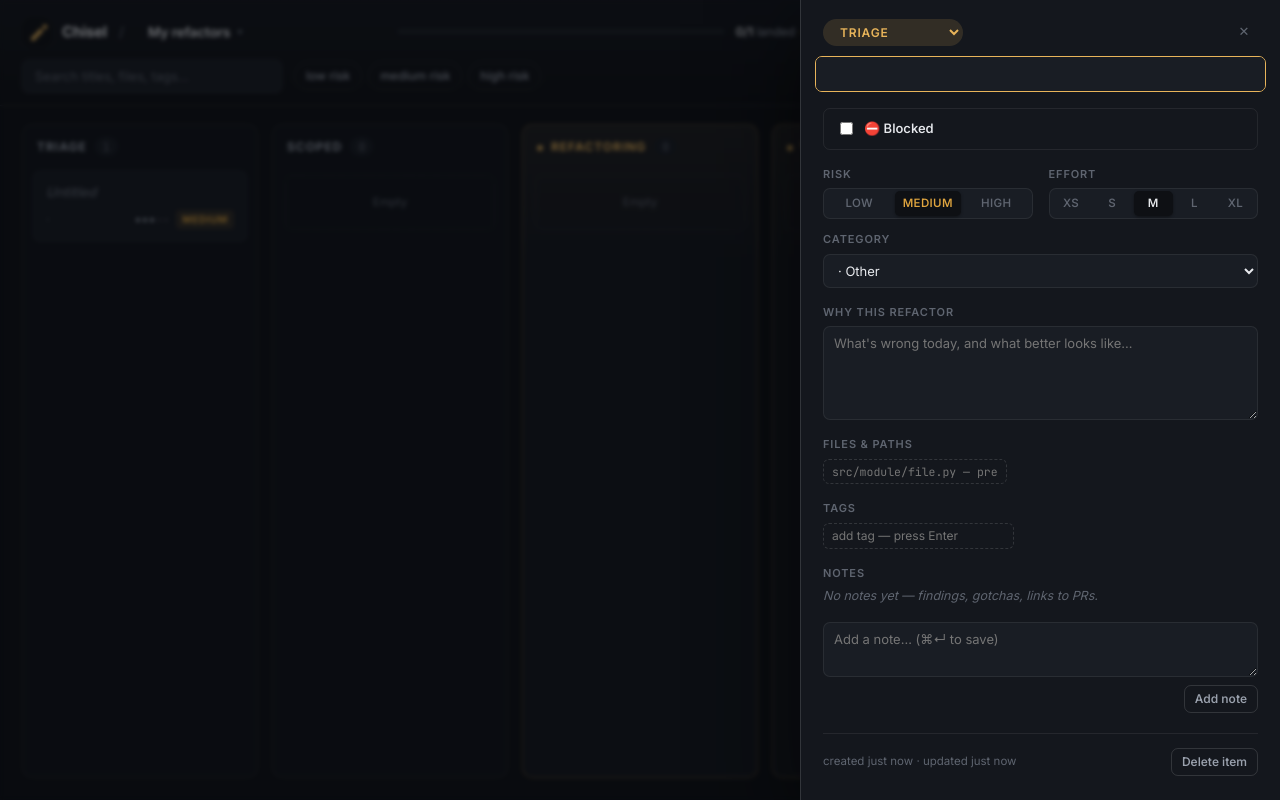
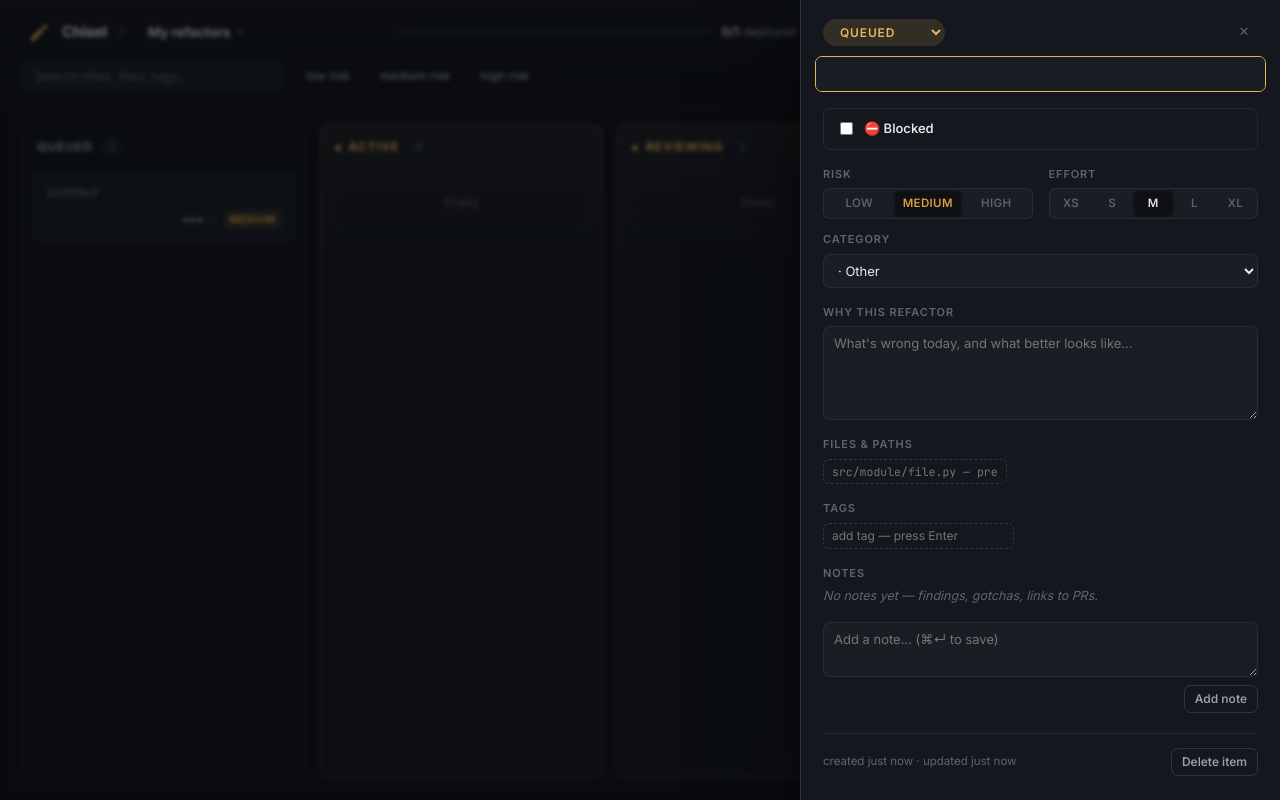
Before and after one commit to jxboi/mario-refactoring, a React (Vite) app: page / in a window 1280 px wide. Both pictures are taken after a click on the button "＋ New item". Built offline with nearby package versions, Linux system fonts and the light colour scheme.

Commit message:
Refactor stages and update handling for item visibility and deployment status

```diff
--- a/src/components/Board.tsx
+++ b/src/components/Board.tsx
@@ -18,6 +18,7 @@ const DRAG_MIME = 'application/x-chisel-item';
 export function Board({ items, totalCount, onMove, onSelect, onAddItem, onImportClick, onLoadSample }: BoardProps) {
   const [dragId, setDragId] = useState<string | null>(null);
   const [overStage, setOverStage] = useState<Stage | null>(null);
+  const [showHidden, setShowHidden] = useState(false);
 
   if (totalCount === 0) {
     return (
@@ -30,14 +31,14 @@ export function Board({ items, totalCount, onMove, onSelect, onAddItem, onImport
           <h1>A calm place to chip away at your codebase</h1>
           <p>
             Drop a JSON file of refactoring items anywhere on this page — Chisel parses it, previews
-            what it found, and files everything into a workflow built for refactoring: triage, scope,
-            refactor, verify, land.
+            what it found, and files everything into a workflow built for refactoring: queued,
+            active, reviewing, deployed.
           </p>
           <div className="empty-actions">
             <button className="btn btn-primary" onClick={onImportClick}>
               <span className="btn-icon">⇡</span> Import JSON
             </button>
-            <button className="btn btn-ghost" onClick={() => onAddItem('triage')}>
+            <button className="btn btn-ghost" onClick={() => onAddItem('queued')}>
               ＋ New item
             </button>
             <button className="btn btn-ghost" onClick={onLoadSample}>
@@ -70,10 +71,53 @@ export function Board({ items, totalCount, onMove, onSelect, onAddItem, onImport
     setOverStage(null);
   };
 
+  const now = Date.now();
+
   return (
     <main className="board">
       {STAGES.map((stage) => {
-        const colItems = items.filter((i) => i.stage === stage.id);
+        const stageItems = items.filter((i) => i.stage === stage.id);
+
+        // Hidden-by-default columns (Deferred) show as a slim, collapsed strip
+        // until the user opts to reveal them. Dropping a card on the strip still
+        // moves it into the stage without expanding.
+        if (stage.hiddenByDefault && !showHidden) {
+          return (
+            <button
+              key={stage.id}
+              type="button"
+              className={`column-collapsed${overStage === stage.id ? ' drag-over' : ''}`}
+              title={`${stage.label} — ${stage.hint}. Click to show.`}
+              onClick={() => setShowHidden(true)}
+              onDragOver={(e) => {
+                if (e.dataTransfer.types.includes(DRAG_MIME)) {
+                  e.preventDefault();
+                  e.dataTransfer.dropEffect = 'move';
+                  setOverStage(stage.id);
+                }
+              }}
+              onDragLeave={(e) => {
+                if (e.currentTarget === e.target) setOverStage(null);
+              }}
+              onDrop={(e) => handleDrop(e, stage.id)}
+            >
+              <span className="column-collapsed-label">{stage.label}</span>
+              <span className="column-count">{stageItems.length}</span>
+              <span className="column-collapsed-hint">show</span>
+            </button>
+          );
+        }
+
+        // Recency-windowed columns (Deployed) only surface recent items; older
+        // ones drop off the board but are still counted so nothing looks lost.
+        let colItems = stageItems;
+        let hiddenOlder = 0;
+        if (stage.recentDays != null) {
+          const cutoff = now - stage.recentDays * 86_400_000;
+          colItems = stageItems.filter((i) => i.updatedAt >= cutoff);
+          hiddenOlder = stageItems.length - colItems.length;
+        }
+
         return (
           <section
             key={stage.id}
@@ -95,6 +139,15 @@ export function Board({ items, totalCount, onMove, onSelect, onAddItem, onImport
               {stage.group === 'done' && <span className="column-done-check" aria-hidden="true">✓</span>}
               <span className="column-title">{stage.label}</span>
               <span className="column-count">{colItems.length}</span>
+              {stage.hiddenByDefault ? (
+                <button
+                  className="col-collapse"
+                  title={`Hide ${stage.label}`}
+                  onClick={() => setShowHidden(false)}
+                >
+                  ✕
+                </button>
+              ) : (
                 <button
                   className="col-add"
                   title={`New item in ${stage.label}`}
@@ -102,6 +155,7 @@ export function Board({ items, totalCount, onMove, onSelect, onAddItem, onImport
                 >
                   ＋
                 </button>
+              )}
             </header>
             <div className="column-body">
               {colItems.map((item) => (
@@ -123,6 +177,11 @@ export function Board({ items, totalCount, onMove, onSelect, onAddItem, onImport
                 />
               ))}
               {colItems.length === 0 && <div className="column-placeholder">Empty</div>}
+              {hiddenOlder > 0 && (
+                <div className="column-archived-note">
+                  {hiddenOlder} older deploy{hiddenOlder === 1 ? '' : 's'} archived
+                </div>
+              )}
             </div>
           </section>
         );
@@ -144,7 +203,7 @@ function Card({ item, dragging, onSelect, onDragStart, onDragEnd, onDropBefore }
   const cat = categoryMeta(item.category);
   return (
     <article
-      className={`card${dragging ? ' dragging' : ''}${item.blocked ? ' card-blocked' : ''}${item.stage === 'landed' ? ' card-landed' : ''}`}
+      className={`card${dragging ? ' dragging' : ''}${item.blocked ? ' card-blocked' : ''}${item.stage === 'deployed' ? ' card-landed' : ''}`}
       draggable
       onDragStart={onDragStart}
       onDragEnd={onDragEnd}
--- a/src/components/Header.tsx
+++ b/src/components/Header.tsx
@@ -30,10 +30,10 @@ export function Header({
   onProjectDelete,
 }: Props) {
   const total = items.length;
-  const landed = items.filter((i) => i.stage === 'landed').length;
-  const inFlight = items.filter((i) => i.stage === 'refactor' || i.stage === 'verify').length;
-  const blocked = items.filter((i) => i.blocked && i.stage !== 'landed').length;
-  const pct = total === 0 ? 0 : Math.round((landed / total) * 100);
+  const deployed = items.filter((i) => i.stage === 'deployed').length;
+  const inFlight = items.filter((i) => i.stage === 'active' || i.stage === 'reviewing').length;
+  const blocked = items.filter((i) => i.blocked && i.stage !== 'deployed' && i.stage !== 'deferred').length;
+  const pct = total === 0 ? 0 : Math.round((deployed / total) * 100);
 
   const toggleRisk = (r: Risk) => {
     const next = new Set(filters.risks);
@@ -66,12 +66,12 @@ export function Header({
 
         {total > 0 && (
           <div className="progress-cluster">
-            <div className="progress-track" title={`${pct}% landed`}>
+            <div className="progress-track" title={`${pct}% deployed`}>
               <div className="progress-fill" style={{ width: `${pct}%` }} />
             </div>
             <span className="progress-label">
-              <strong>{landed}/{total}</strong> landed
-              <span className="stat-inflight" title="In Refactoring or Verifying">
+              <strong>{deployed}/{total}</strong> deployed
+              <span className="stat-inflight" title="In Active or Reviewing">
                 {' '}· {inFlight} in flight
               </span>
               {blocked > 0 && (
--- a/src/lib/parse.ts
+++ b/src/lib/parse.ts
@@ -78,11 +78,11 @@ function normalizeCategory(v: unknown): Category | undefined {
 function normalizeStage(v: unknown): Stage | undefined {
   if (typeof v !== 'string') return undefined;
   const s = v.toLowerCase().trim().replace(/[\s_]+/g, '-');
-  if (['triage', 'new', 'inbox', 'backlog', 'todo', 'open', 'pending'].includes(s)) return 'triage';
-  if (['scoped', 'ready', 'planned', 'analyzed', 'groomed', 'assessed'].includes(s)) return 'scoped';
-  if (['refactor', 'refactoring', 'in-progress', 'inprogress', 'doing', 'active', 'started', 'wip'].includes(s)) return 'refactor';
-  if (['verify', 'verifying', 'review', 'in-review', 'testing', 'qa', 'validation'].includes(s)) return 'verify';
-  if (['landed', 'done', 'complete', 'completed', 'merged', 'closed', 'shipped', 'finished'].includes(s)) return 'landed';
+  if (['queued', 'triage', 'new', 'inbox', 'backlog', 'todo', 'open', 'pending', 'scoped', 'ready', 'planned', 'analyzed', 'groomed', 'assessed'].includes(s)) return 'queued';
+  if (['active', 'refactor', 'refactoring', 'in-progress', 'inprogress', 'doing', 'started', 'wip'].includes(s)) return 'active';
+  if (['reviewing', 'review', 'in-review', 'verify', 'verifying', 'testing', 'qa', 'validation'].includes(s)) return 'reviewing';
+  if (['deployed', 'landed', 'done', 'complete', 'completed', 'merged', 'closed', 'shipped', 'finished', 'released'].includes(s)) return 'deployed';
+  if (['deferred', 'parked', 'on-hold', 'hold', 'wontfix', 'icebox', 'later', 'someday', 'shelved'].includes(s)) return 'deferred';
   return undefined;
 }
 
@@ -172,7 +172,7 @@ export function parseRefactorJson(text: string): ParseResult {
       category = 'other';
     }
 
-    const stage = normalizeStage(obj.status ?? obj.stage ?? obj.state) ?? 'triage';
+    const stage = normalizeStage(obj.status ?? obj.stage ?? obj.state) ?? 'queued';
 
     const tags = [...toStringArray(obj.tags), ...toStringArray(obj.labels)].map((t) =>
       t.toLowerCase().replace(/\s+/g, '-'),
--- a/src/lib/sample.ts
+++ b/src/lib/sample.ts
@@ -3,6 +3,7 @@ import { uid } from '../types';
 
 const now = Date.now();
 const h = 3600_000;
+const d = 24 * h;
 
 function make(partial: Partial<RefactorItem> & Pick<RefactorItem, 'title'>): RefactorItem {
   return {
@@ -13,7 +14,7 @@ function make(partial: Partial<RefactorItem> & Pick<RefactorItem, 'title'>): Ref
     effort: 'm',
     category: 'other',
     tags: [],
-    stage: 'triage',
+    stage: 'queued',
     blocked: false,
     blockReason: '',
     notes: [],
@@ -34,7 +35,7 @@ export function sampleItems(): RefactorItem[] {
       effort: 'l',
       category: 'extract',
       tags: ['payments', 'duplication'],
-      stage: 'refactor',
+      stage: 'active',
       notes: [
         { id: uid(), text: 'Card + wallet handlers unified. Invoice handler still has the legacy path behind a flag.', createdAt: now - 5 * h },
       ],
@@ -47,7 +48,7 @@ export function sampleItems(): RefactorItem[] {
       effort: 's',
       category: 'dead-code',
       tags: ['exports'],
-      stage: 'scoped',
+      stage: 'queued',
     }),
     make({
       title: 'Rename UserManager → AccountService',
@@ -57,7 +58,7 @@ export function sampleItems(): RefactorItem[] {
       effort: 'm',
       category: 'rename',
       tags: ['naming', 'accounts'],
-      stage: 'triage',
+      stage: 'queued',
     }),
     make({
       title: 'Upgrade SQLAlchemy 1.4 → 2.0',
@@ -67,7 +68,7 @@ export function sampleItems(): RefactorItem[] {
       effort: 'xl',
       category: 'dependency',
       tags: ['database', 'upgrade'],
-      stage: 'scoped',
+      stage: 'deferred',
       blocked: true,
       blockReason: 'Waiting on ORM query audit from the data team — ETA Friday.',
     }),
@@ -79,7 +80,7 @@ export function sampleItems(): RefactorItem[] {
       effort: 'm',
       category: 'performance',
       tags: ['latency', 'database'],
-      stage: 'verify',
+      stage: 'reviewing',
       notes: [{ id: uid(), text: 'Load test passed. Waiting on staging canary before merge.', createdAt: now - 2 * h }],
     }),
     make({
@@ -90,7 +91,7 @@ export function sampleItems(): RefactorItem[] {
       effort: 'm',
       category: 'test',
       tags: ['billing', 'safety-net'],
-      stage: 'refactor',
+      stage: 'active',
     }),
     make({
       title: 'Split monolithic settings module by domain',
@@ -100,7 +101,7 @@ export function sampleItems(): RefactorItem[] {
       effort: 'l',
       category: 'architecture',
       tags: ['config', 'ownership'],
-      stage: 'triage',
+      stage: 'queued',
     }),
     make({
       title: 'Remove deprecated v1 webhook signatures',
@@ -110,7 +111,7 @@ export function sampleItems(): RefactorItem[] {
       effort: 's',
       category: 'dead-code',
       tags: ['webhooks', 'security'],
-      stage: 'triage',
+      stage: 'queued',
       blocked: true,
       blockReason: 'Partner "Acme Logistics" has not confirmed v2 migration.',
     }),
@@ -122,7 +123,8 @@ export function sampleItems(): RefactorItem[] {
       effort: 'l',
       category: 'architecture',
       tags: ['api', 'dx'],
-      stage: 'landed',
+      stage: 'deployed',
+      updatedAt: now - 2 * d,
       notes: [{ id: uid(), text: 'Shipped behind api_errors_v2 flag, ramped to 100% on Tuesday.', createdAt: now - 30 * h }],
     }),
     make({
@@ -133,7 +135,8 @@ export function sampleItems(): RefactorItem[] {
       effort: 'xs',
       category: 'dead-code',
       tags: ['orders'],
-      stage: 'landed',
+      stage: 'deployed',
+      updatedAt: now - 23 * d,
     }),
   ];
 }
--- a/src/types.ts
+++ b/src/types.ts
@@ -1,4 +1,4 @@
-export type Stage = 'triage' | 'scoped' | 'refactor' | 'verify' | 'landed';
+export type Stage = 'queued' | 'active' | 'reviewing' | 'deployed' | 'deferred';
 
 export type Risk = 'low' | 'medium' | 'high';
 
@@ -38,14 +38,40 @@ export interface RefactorItem {
   updatedAt: number;
 }
 
-export type StageGroup = 'backlog' | 'active' | 'done';
+export type StageGroup = 'backlog' | 'active' | 'done' | 'deferred';
 
-export const STAGES: { id: Stage; label: string; hint: string; group: StageGroup }[] = [
-  { id: 'triage', label: 'Triage', hint: 'Imported, not yet assessed', group: 'backlog' },
-  { id: 'scoped', label: 'Scoped', hint: 'Risk assessed, ready to start', group: 'backlog' },
-  { id: 'refactor', label: 'Refactoring', hint: 'Actively being reworked', group: 'active' },
-  { id: 'verify', label: 'Verifying', hint: 'Tests, review, canary', group: 'active' },
-  { id: 'landed', label: 'Landed', hint: 'Merged and done', group: 'done' },
+/** How many days a deployed item stays on the board before it drops off. */
+export const DEPLOYED_WINDOW_DAYS = 14;
+
+export interface StageDef {
+  id: Stage;
+  label: string;
+  hint: string;
+  group: StageGroup;
+  /** Only surface items updated within this many days (older ones are hidden). */
+  recentDays?: number;
+  /** Collapse this column until the user opts to reveal it. */
+  hiddenByDefault?: boolean;
+}
+
+export const STAGES: StageDef[] = [
+  { id: 'queued', label: 'Queued', hint: 'Waiting to be picked up', group: 'backlog' },
+  { id: 'active', label: 'Active', hint: 'Actively being reworked', group: 'active' },
+  { id: 'reviewing', label: 'Reviewing', hint: 'Tests, review, canary', group: 'active' },
+  {
+    id: 'deployed',
+    label: 'Deployed',
+    hint: 'Shipped in the last 2 weeks',
+    group: 'done',
+    recentDays: DEPLOYED_WINDOW_DAYS,
+  },
+  {
+    id: 'deferred',
+    label: 'Deferred',
+    hint: 'Parked for now — hidden by default',
+    group: 'deferred',
+    hiddenByDefault: true,
+  },
 ];
 
 export const RISKS: Risk[] = ['low', 'medium', 'high'];
--- a/vite.config.ts
+++ b/vite.config.ts
@@ -3,5 +3,5 @@ import react from '@vitejs/plugin-react';
 
 export default defineConfig({
   plugins: [react()],
-  server: { port: 5180 },
+  server: { port: Number(process.env.PORT) || 5180 },
 });
```
Also changed, not shown: src/styles.css (+101 -0 lines), .claude/launch.json. Lines whose indentation alone changed are shown as unchanged.
